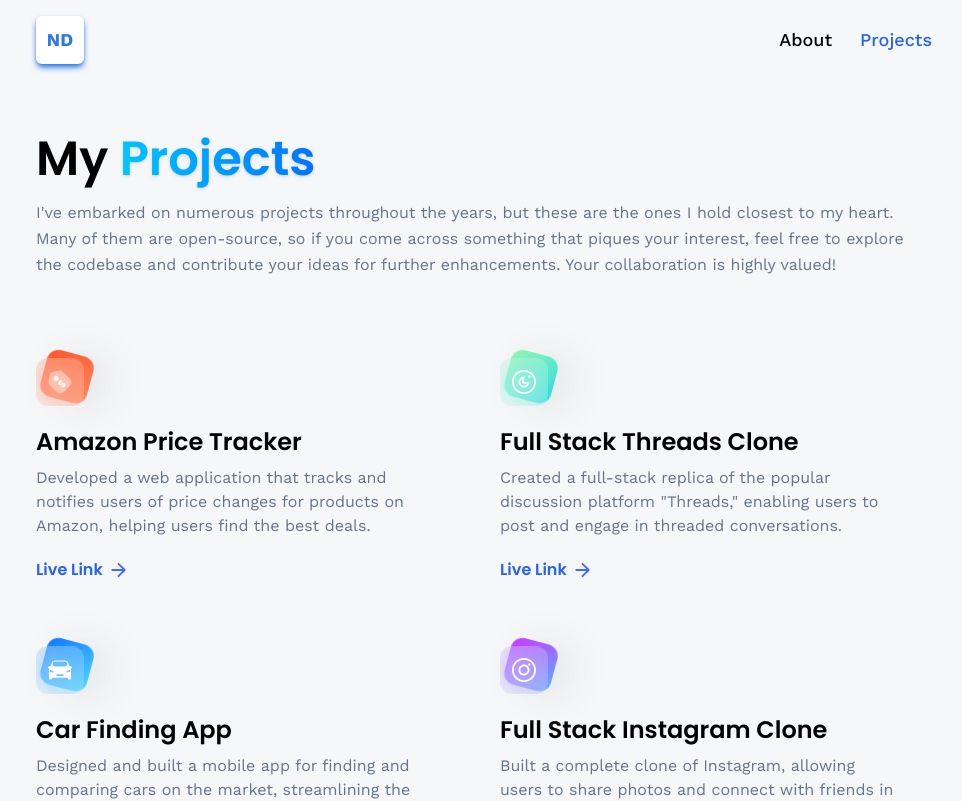
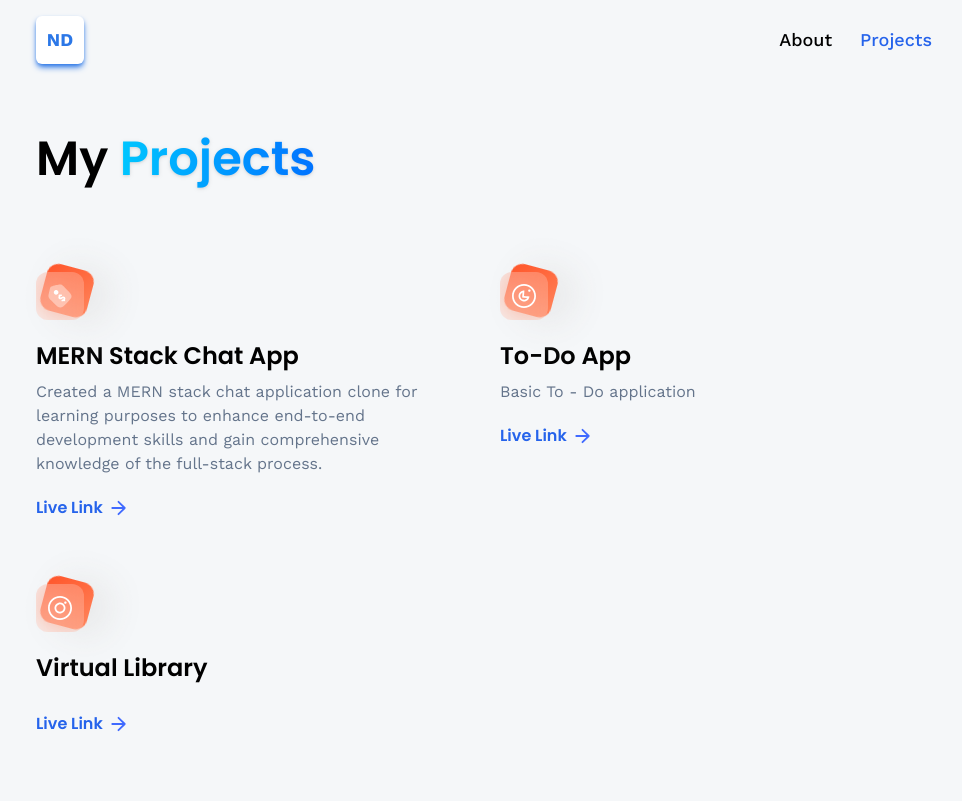
Before and after one commit to Niki-desai/3d, a React (Vite) app: page /projects in a window 1280 px wide. Shown: the top 801 px of the page, without its empty margins (156-1118 px from the left). Built offline with nearby package versions, Linux system fonts and the light colour scheme; no server answers.

Commit message:
changes3

```diff
--- a/src/constants/index.js
+++ b/src/constants/index.js
@@ -206,43 +206,57 @@
     {
         iconUrl: pricewise,
         theme: 'btn-back-red',
-        name: 'Amazon Price Tracker',
-        description: 'Developed a web application that tracks and notifies users of price changes for products on Amazon, helping users find the best deals.',
-        link: 'https://github.com/adrianhajdin/pricewise',
+        name: 'MERN Stack Chat App',
+        description: 'Created a MERN stack chat application clone for learning purposes to enhance end-to-end development skills and gain comprehensive knowledge of the full-stack process.',
+        link: 'https://chatapp-wn5z.onrender.com/',
     },
     {
         iconUrl: threads,
-        theme: 'btn-back-green',
-        name: 'Full Stack Threads Clone',
-        description: 'Created a full-stack replica of the popular discussion platform "Threads," enabling users to post and engage in threaded conversations.',
-        link: 'https://github.com/adrianhajdin/threads',
-    },
-    {
-        iconUrl: car,
-        theme: 'btn-back-blue',
-        name: 'Car Finding App',
-        description: 'Designed and built a mobile app for finding and comparing cars on the market, streamlining the car-buying process.',
-        link: 'https://github.com/adrianhajdin/project_next13_car_showcase',
+        theme: 'btn-back-red',
+        name: 'To-Do App',
+        description: 'Basic To - Do application',
+        link: 'https://to-do-app-basic.netlify.app/',
     },
     {
         iconUrl: snapgram,
-        theme: 'btn-back-pink',
-        name: 'Full Stack Instagram Clone',
-        description: 'Built a complete clone of Instagram, allowing users to share photos and connect with friends in a familiar social media environment.',
-        link: 'https://github.com/adrianhajdin/social_media_app',
+        theme: 'btn-back-red',
+        name: 'Virtual Library',
+        // description: 'Developed a web application that tracks and notifies users of price changes for products on Amazon, helping users find the best deals.',
+        link: 'https://virtual-bookstore.netlify.app/',
     },
-    {
-        iconUrl: estate,
-        theme: 'btn-back-black',
-        name: 'Real-Estate Application',
-        description: 'Developed a web application for real estate listings, facilitating property searches and connecting buyers with sellers.',
-        link: 'https://github.com/adrianhajdin/projects_realestate',
-    },
-    {
-        iconUrl: summiz,
-        theme: 'btn-back-yellow',
-        name: 'AI Summarizer Application',
-        description: 'App that leverages AI to automatically generate concise & informative summaries from lengthy text content, or blogs.',
-        link: 'https://github.com/adrianhajdin/project_ai_summarizer',
-    }
+    // {
+    //     iconUrl: threads,
+    //     theme: 'btn-back-green',
+    //     name: 'Full Stack Threads Clone',
+    //     description: 'Created a full-stack replica of the popular discussion platform "Threads," enabling users to post and engage in threaded conversations.',
+    //     link: 'https://github.com/adrianhajdin/threads',
+    // },
+    // {
+    //     iconUrl: car,
+    //     theme: 'btn-back-blue',
+    //     name: 'Car Finding App',
+    //     description: 'Designed and built a mobile app for finding and comparing cars on the market, streamlining the car-buying process.',
+    //     link: 'https://github.com/adrianhajdin/project_next13_car_showcase',
+    // },
+    // {
+    //     iconUrl: snapgram,
+    //     theme: 'btn-back-pink',
+    //     name: 'Full Stack Instagram Clone',
+    //     description: 'Built a complete clone of Instagram, allowing users to share photos and connect with friends in a familiar social media environment.',
+    //     link: 'https://github.com/adrianhajdin/social_media_app',
+    // },
+    // {
+    //     iconUrl: estate,
+    //     theme: 'btn-back-black',
+    //     name: 'Real-Estate Application',
+    //     description: 'Developed a web application for real estate listings, facilitating property searches and connecting buyers with sellers.',
+    //     link: 'https://github.com/adrianhajdin/projects_realestate',
+    // },
+    // {
+    //     iconUrl: summiz,
+    //     theme: 'btn-back-yellow',
+    //     name: 'AI Summarizer Application',
+    //     description: 'App that leverages AI to automatically generate concise & informative summaries from lengthy text content, or blogs.',
+    //     link: 'https://github.com/adrianhajdin/project_ai_summarizer',
+    // }
 ];
--- a/src/pages/Projects.jsx
+++ b/src/pages/Projects.jsx
@@ -1,5 +1,4 @@
 import { Link } from "react-router-dom";
-
 import { CTA } from "../components";
 import { projects } from "../constants";
 import { arrow } from "../assets/icons";
@@ -15,11 +14,11 @@
       </h1>
 
       <p className='text-slate-500 mt-2 leading-relaxed'>
-        I've embarked on numerous projects throughout the years, but these are
+        {/* I've embarked on numerous projects throughout the years, but these are
         the ones I hold closest to my heart. Many of them are open-source, so if
         you come across something that piques your interest, feel free to
         explore the codebase and contribute your ideas for further enhancements.
-        Your collaboration is highly valued!
+        Your collaboration is highly valued! */}
       </p>
 
       <div className='flex flex-wrap my-20 gap-16'>
```
